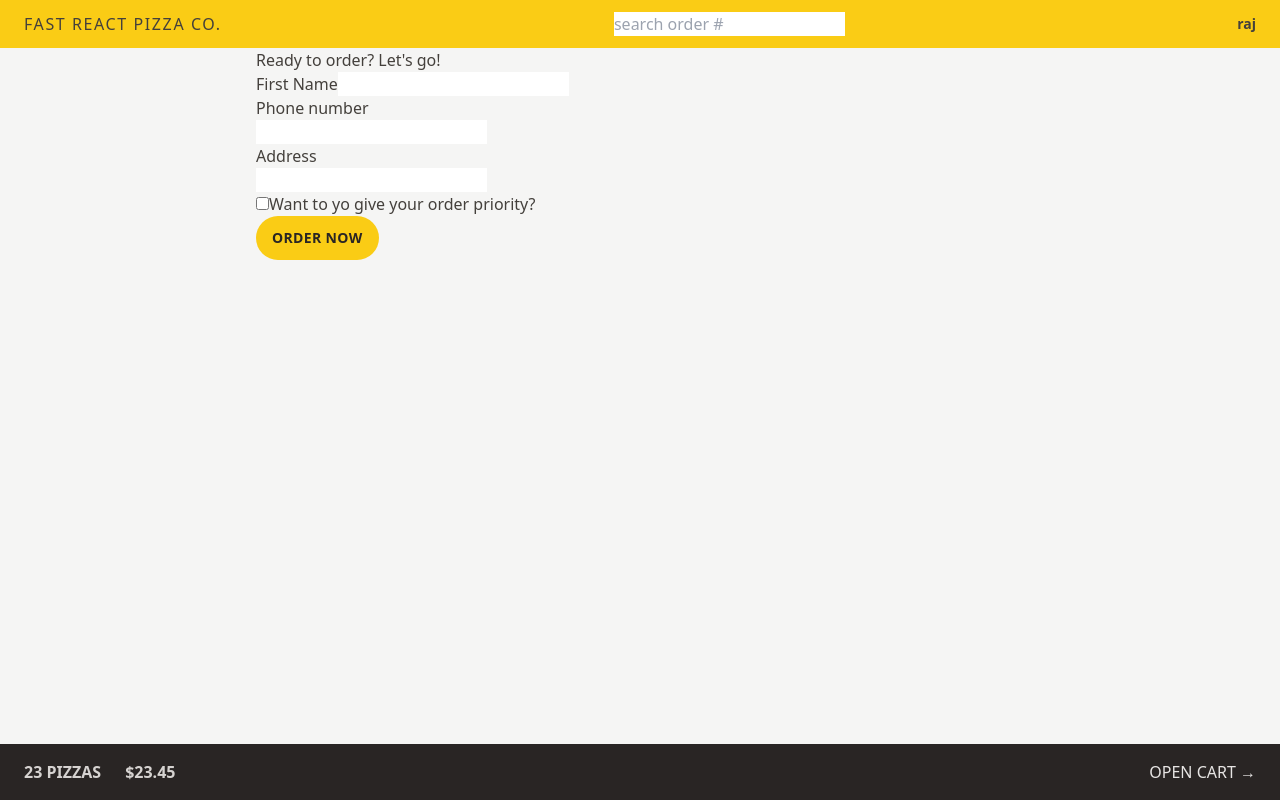
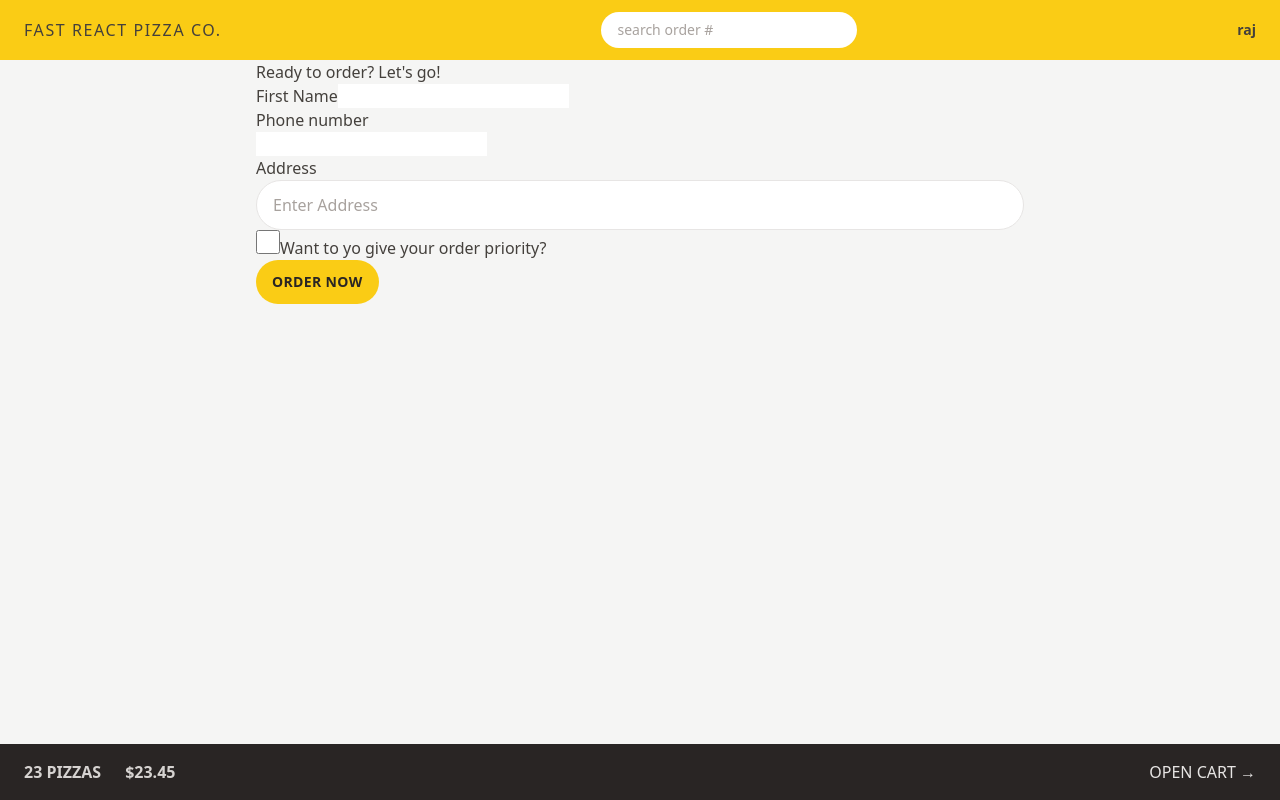
Before and after one commit to raj-wankhade/fast-react-pizza, a React (Vite) app: page /order/new in a window 1280 px wide. Built offline with nearby package versions, Linux system fonts and the light colour scheme.

Commit message:
styling form elements

```diff
--- a/src/features/order/CreateOrder.jsx
+++ b/src/features/order/CreateOrder.jsx
@@ -57,7 +57,13 @@
         <div>
           <label>Address</label>
           <div>
-            <input type="text" name="address" required />
+            <input
+              type="text"
+              name="address"
+              placeholder="Enter Address"
+              required
+              className="rounded-full  outline-none focus:ring focus:ring-yellow-300  transition-all duration-300 placeholder:text-stone-400 w-72 px-3 py-2 border border-stone-200 sm:w-full sm:focus:w-full md:px-4 md:py-3"
+            />
           </div>
         </div>
 
@@ -68,6 +74,7 @@
             id="priority"
             value={withPriority}
             onChange={(e) => setWithPriority(e.target.checked)}
+            className="w-6 h-6 accent-yellow-300 focus:ring focus:ring-yellow-400 focus:ring-offset-2 outl  ine-none "
           />
           <label htmlFor="priority">Want to yo give your order priority?</label>
         </div>
--- a/src/features/order/SearchOrder.jsx
+++ b/src/features/order/SearchOrder.jsx
@@ -17,6 +17,7 @@
         placeholder="search order #"
         value={query}
         onChange={(e) => setQuery(e.target.value)}
+        className="rounded-full px-4 py-2 text-sm placeholder:text-stone-400 w-24 sm:w-64 sm:focus:w-72 transition-all duration-300 focus:ring focus:ring-yellow-300 focus:ring-opacity-50 outline-none"
       />
     </form>
   );
```
